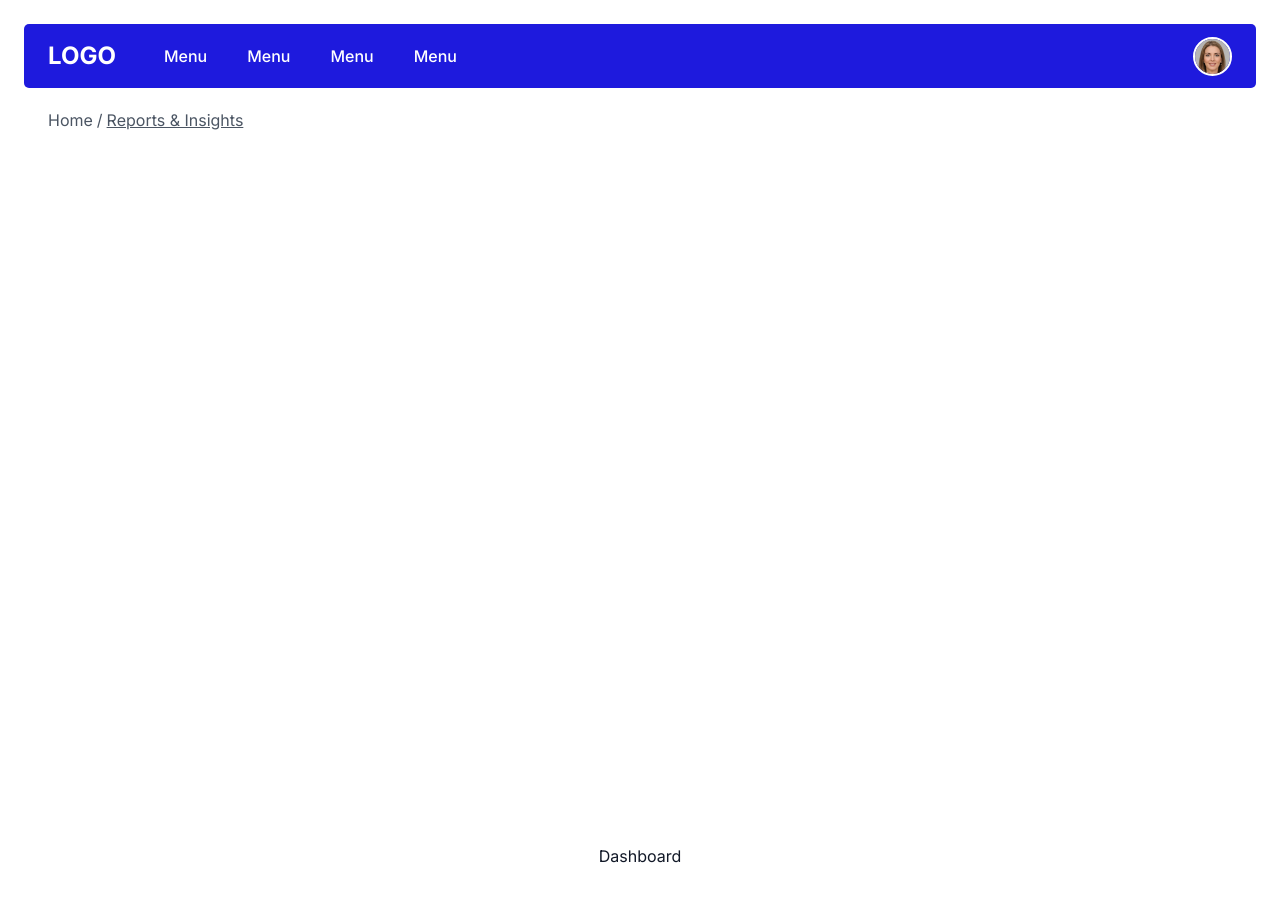
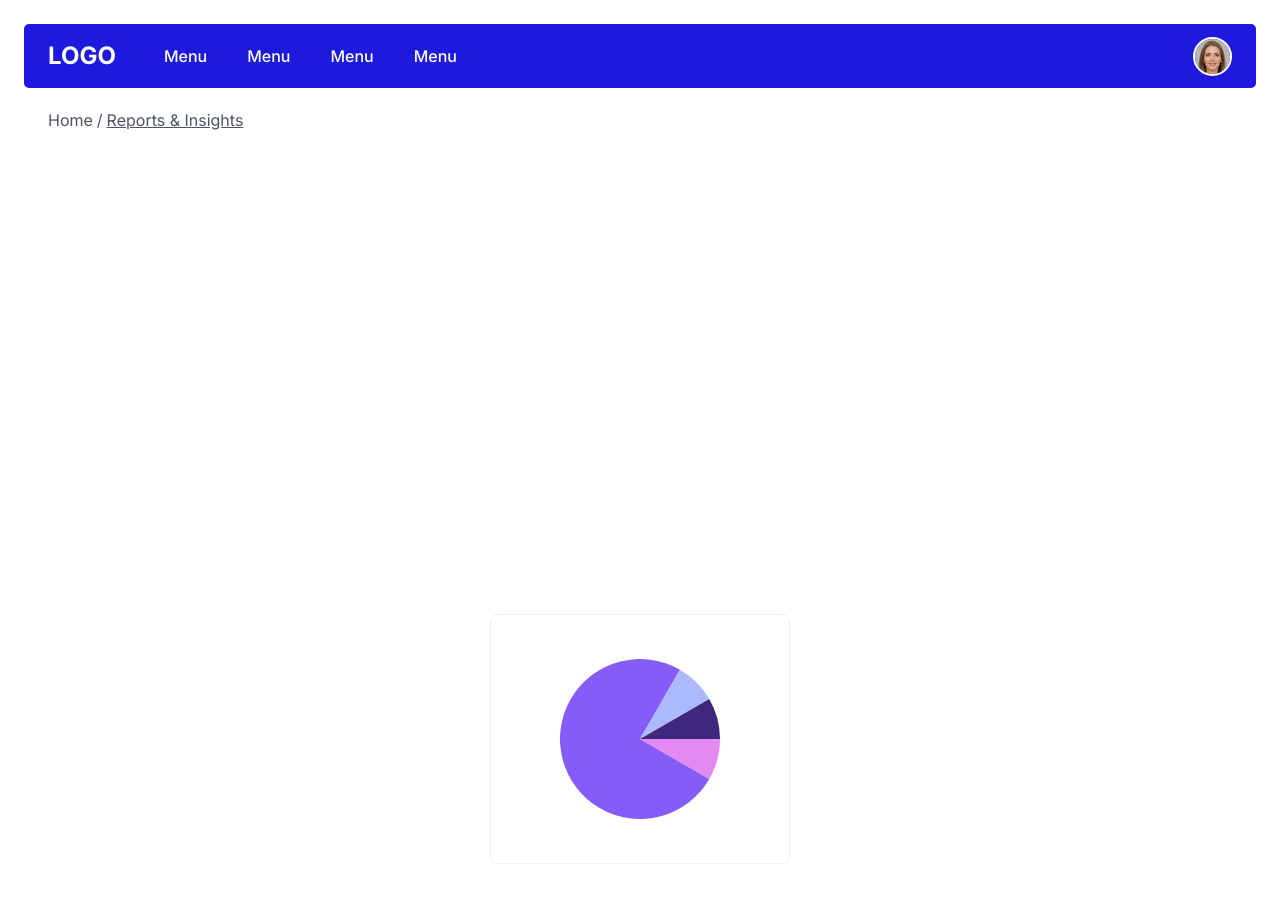
Before and after one commit to JrzenonDev/xp-coding-challenge, a Next.js app: page / in a window 1280 px wide. Shown: the top 902 px of the page. Built offline with nearby package versions, Linux system fonts and the light colour scheme.

Commit message:
(feat)[feature/main] init PieChart component

```diff
--- a/src/components/DashBoard/index.tsx
+++ b/src/components/DashBoard/index.tsx
@@ -1,7 +1,58 @@
+"use client";
+
+import { Card } from "antd";
+import React from "react";
+import { PieChart, Pie, Cell } from "recharts";
+
+const data = [
+  { name: "Group A", value: 900 },
+  { name: "Group B", value: 100 },
+  { name: "Group C", value: 100 },
+  { name: "Group D", value: 100 },
+];
+
+const COLORS = ["#855CF8", "#ACB9FF", "#3f2780", "#E289F2"];
+
 export function DashBoard() {
   return (
-    <div>
-      <p>Dashboard</p>
-    </div>
+    <Card
+      style={{
+        width: 300,
+        display: "flex",
+        justifyContent: "center",
+        alignItems: "center",
+      }}
+    >
+      <div
+        style={{
+          display: "flex",
+          justifyContent: "center",
+          alignItems: "center",
+          height: "100%",
+        }}
+      >
+        <PieChart width={200} height={200}>
+          <Pie
+            data={data}
+            cx="50%"
+            cy="50%"
+            labelLine={false}
+            outerRadius={80}
+            fill="#8884d8"
+            dataKey="value"
+            startAngle={330}
+            endAngle={-270}
+            stroke="none"
+          >
+            {data.map((entry, index) => (
+              <Cell
+                key={`cell-${index}`}
+                fill={COLORS[index % COLORS.length]}
+              />
+            ))}
+          </Pie>
+        </PieChart>
+      </div>
+    </Card>
   );
 }
```
